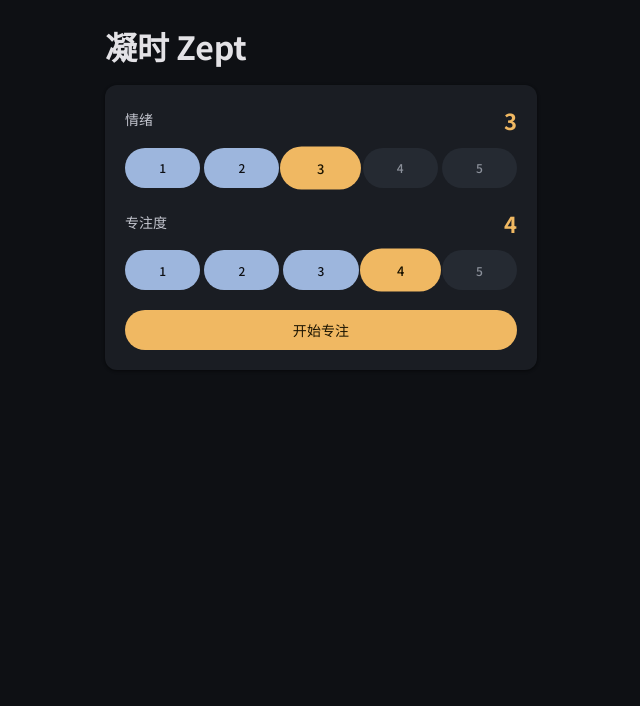
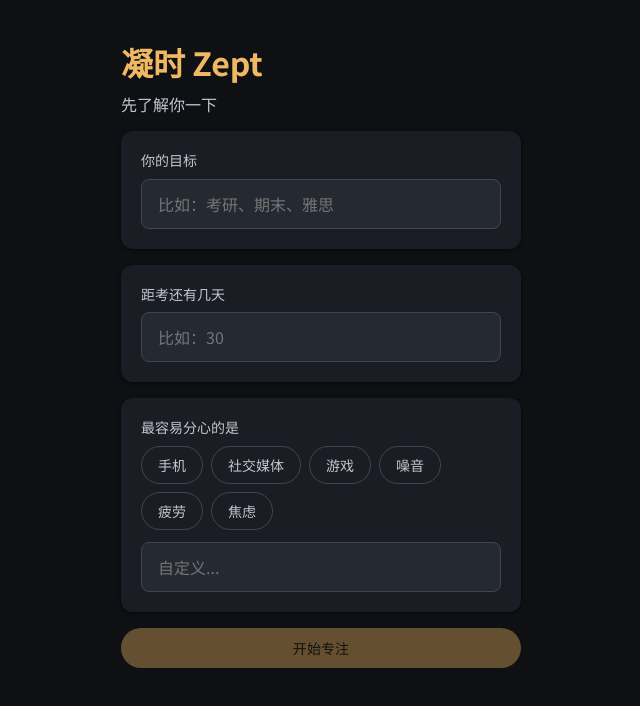
Before and after one commit to MeOwOFlow/Zept-MVP, a React (Vite) app: page /onboarding in a window 1280 px wide. Shown: the top 706 px of the page, without its empty margins (319-959 px from the left). Built offline with nearby package versions, Linux system fonts and the light colour scheme.

Commit message:
feat(app): add router with onboarding redirect + MD3 bottom navigation bar

```diff
--- a/src/App.tsx
+++ b/src/App.tsx
@@ -1,26 +1,77 @@
-import { useState } from 'react';
-import { Card } from './components/Card';
-import { Button } from './components/Button';
-import { Slider } from './components/Slider';
+import { useEffect, useState } from 'react';
+import { Routes, Route, Navigate, Link, useLocation } from 'react-router-dom';
+import { useUserStore } from './stores/userStore';
+import Onboarding from './pages/Onboarding';
+import Session from './pages/Session';
+import Insights from './pages/Insights';
+import Settings from './pages/Settings';
+import './styles/app.css';
+
+const NAV_ITEMS = [
+  { to: '/session', label: '专注', icon: 'timer' },
+  { to: '/insights', label: '洞察', icon: 'insights' },
+  { to: '/settings', label: '设置', icon: 'settings' },
+] as const;
+
+function NavBar() {
+  const location = useLocation();
+  return (
+    <nav className="zept-nav" role="navigation" aria-label="主导航">
+      {NAV_ITEMS.map((item) => {
+        const active = location.pathname.startsWith(item.to);
+        return (
+          <Link
+            key={item.to}
+            to={item.to}
+            className={`zept-nav__item${active ? ' zept-nav__item--active' : ''}`}
+            aria-label={item.label}
+          >
+            <span className="material-symbols-rounded zept-nav__icon" aria-hidden="true">
+              {item.icon}
+            </span>
+            <span className="zept-nav__label">{item.label}</span>
+          </Link>
+        );
+      })}
+    </nav>
+  );
+}
 
 export default function App() {
-  const [mood, setMood] = useState<1 | 2 | 3 | 4 | 5>(3);
-  const [focus, setFocus] = useState<1 | 2 | 3 | 4 | 5>(4);
+  const profile = useUserStore((s) => s.profile);
+  const loadProfile = useUserStore((s) => s.loadProfile);
+  const location = useLocation();
+  const [ready, setReady] = useState(false);
+
+  useEffect(() => {
+    loadProfile().finally(() => setReady(true));
+  }, [loadProfile]);
+
+  if (!ready) return null;
+
+  const isOnboarding = location.pathname === '/onboarding';
 
   return (
-    <main style={{ padding: '24px', maxWidth: '480px', margin: '0 auto' }}>
-      <h1 style={{ fontSize: 'var(--fs-headline-lg)', marginBottom: '16px' }}>凝时 Zept</h1>
-      <Card>
-        <div style={{ display: 'flex', flexDirection: 'column', gap: '16px' }}>
-          <Slider.Dual
-            mood={mood}
-            focus={focus}
-            onMoodChange={setMood}
-            onFocusChange={setFocus}
+    <div className="zept-app">
+      <main className="zept-app__content">
+        <Routes>
+          <Route
+            path="/"
+            element={
+              profile === null ? (
+                <Navigate to="/onboarding" replace />
+              ) : (
+                <Navigate to="/session" replace />
+              )
+            }
           />
-          <Button onClick={() => undefined}>开始专注</Button>
-        </div>
-      </Card>
-    </main>
+          <Route path="/onboarding" element={<Onboarding />} />
+          <Route path="/session" element={<Session />} />
+          <Route path="/insights" element={<Insights />} />
+          <Route path="/settings" element={<Settings />} />
+        </Routes>
+      </main>
+      {!isOnboarding && <NavBar />}
+    </div>
   );
 }
--- a/src/main.tsx
+++ b/src/main.tsx
@@ -1,11 +1,15 @@
 import React from 'react';
 import ReactDOM from 'react-dom/client';
+import { BrowserRouter } from 'react-router-dom';
 import App from './App';
 import './styles/tokens.css';
 import './styles/global.css';
+import './styles/app.css';
 
 ReactDOM.createRoot(document.getElementById('root')!).render(
   <React.StrictMode>
-    <App />
+    <BrowserRouter>
+      <App />
+    </BrowserRouter>
   </React.StrictMode>,
 );
--- /dev/null
+++ b/src/styles/app.css
@@ -0,0 +1,61 @@
+.zept-app {
+  min-height: 100%;
+  display: flex;
+  flex-direction: column;
+}
+
+.zept-app__content {
+  flex: 1;
+  padding: var(--space-4);
+  max-width: 480px;
+  margin: 0 auto;
+  width: 100%;
+  padding-bottom: 96px;
+}
+
+.zept-nav {
+  position: fixed;
+  bottom: 0;
+  left: 0;
+  right: 0;
+  height: 80px;
+  background-color: var(--surface);
+  display: flex;
+  align-items: center;
+  justify-content: space-around;
+  padding-bottom: env(safe-area-inset-bottom);
+  border-top: 1px solid var(--outline-variant);
+  z-index: 100;
+}
+
+.zept-nav__item {
+  display: flex;
+  flex-direction: column;
+  align-items: center;
+  gap: 4px;
+  padding: var(--space-1) var(--space-3);
+  border-radius: var(--radius-md);
+  color: var(--on-surface-muted);
+  text-decoration: none;
+  flex: 1;
+  max-width: 120px;
+  transition: color var(--duration-short) var(--easing-standard);
+}
+
+.zept-nav__item--active {
+  color: var(--primary);
+}
+
+.zept-nav__icon {
+  font-size: 24px;
+  font-variation-settings: 'FILL' 0, 'wght' 400, 'GRAD' 0, 'opsz' 24;
+}
+
+.zept-nav__item--active .zept-nav__icon {
+  font-variation-settings: 'FILL' 1, 'wght' 500, 'GRAD' 0, 'opsz' 24;
+}
+
+.zept-nav__label {
+  font-size: var(--fs-label-md);
+  font-weight: var(--fw-medium);
+}
```
Also changed, not shown: 2 other files (tests, documents, lock files or other folders).
